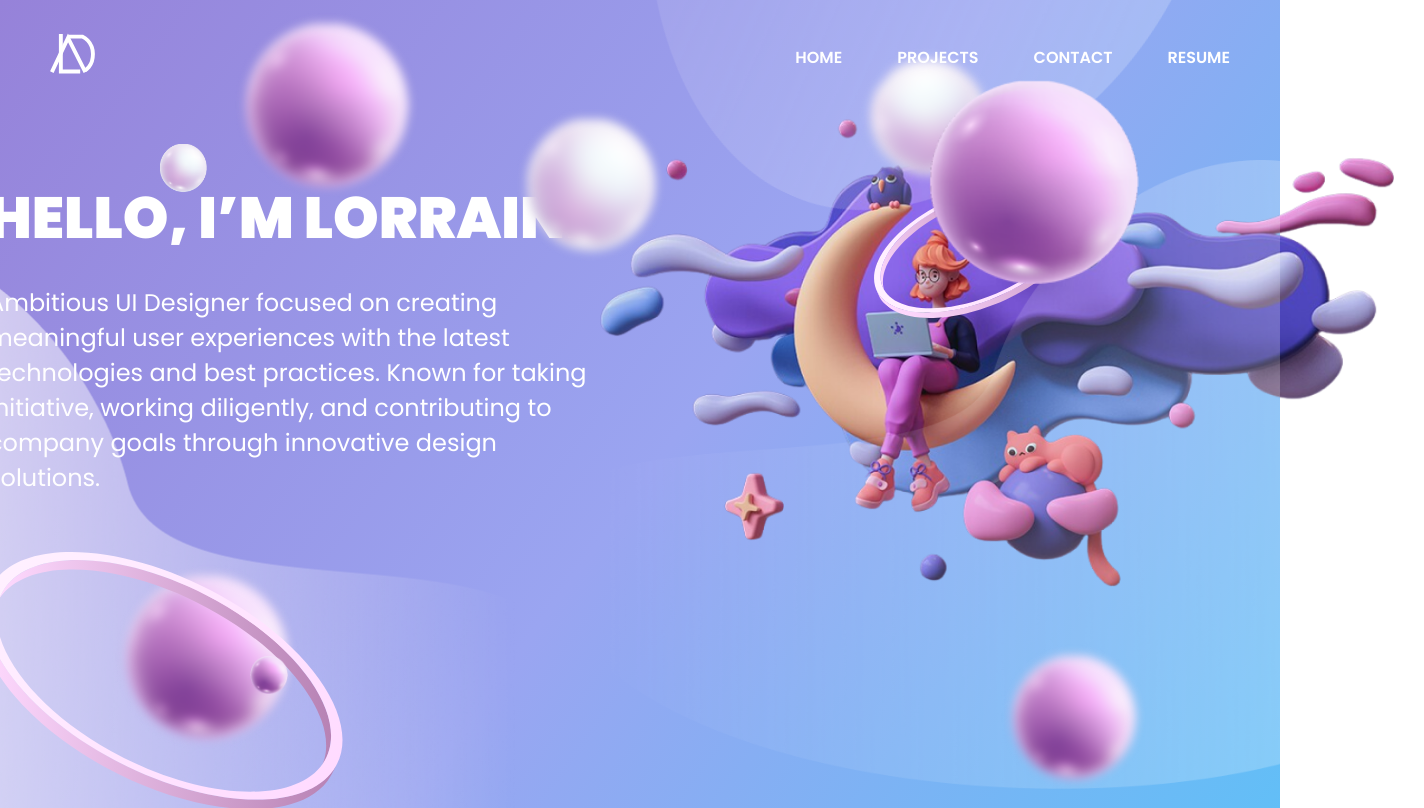
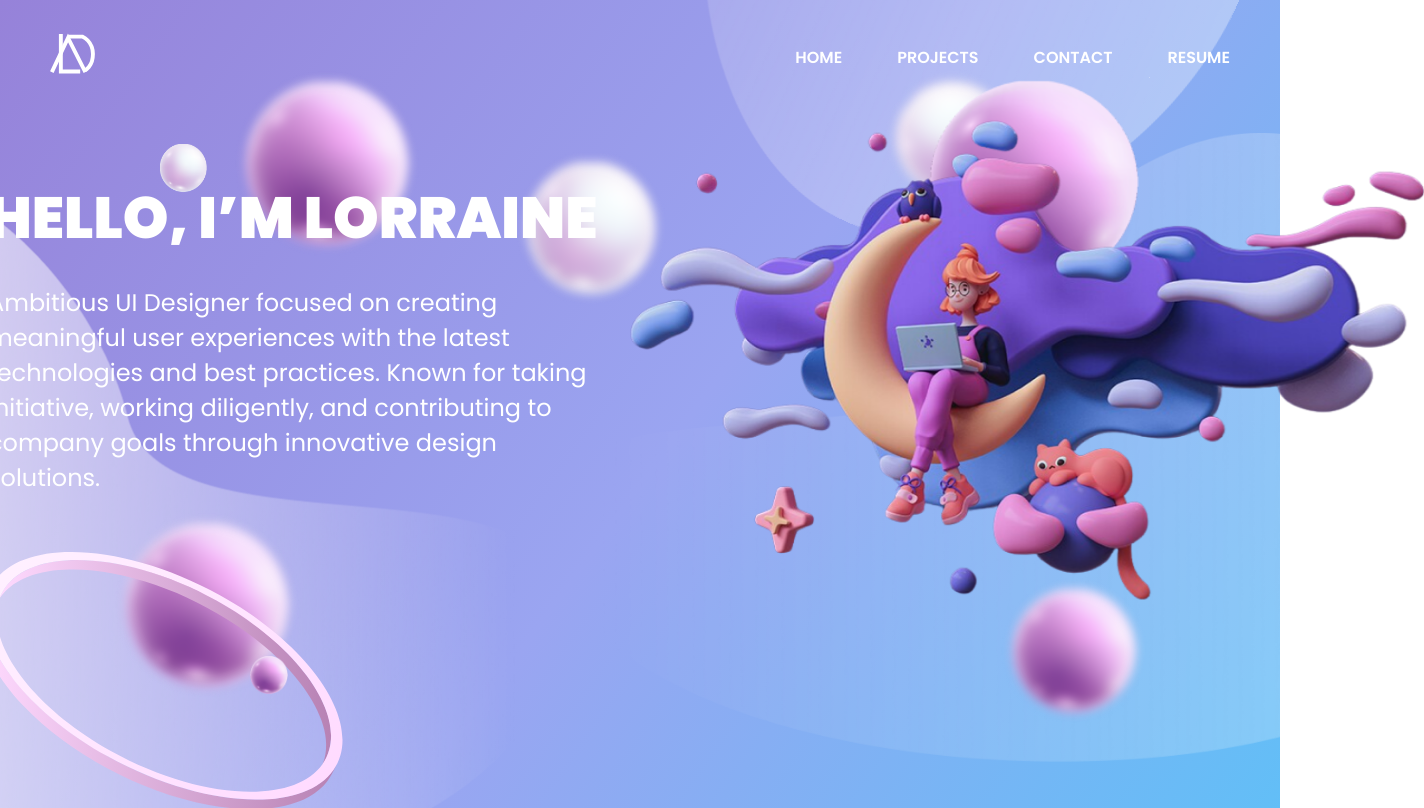
Before and after one commit to HiroAcocoro/lorraine-portfolio, a Next.js app: page / in a window 1280 px wide. Shown: the top 808 px of the page, 1424 px wide, since content can reach past the window. Built offline with nearby package versions, Linux system fonts and the light colour scheme.

Commit message:
feat: implement parallax

```diff
--- a/src/app/globals.css
+++ b/src/app/globals.css
@@ -11,14 +11,17 @@ body {
   margin-top: 5px;
 }
 
+
 @keyframes animatedComponent {
+
   0% {
-    transform: translate(0, 0px);
+    transform: translate(0, 0);
   }
 
   50% {
-    transform: translate(0, 15px);
+    transform: translate(0px, 15px);
   }
+
 
   100% {
     transform: translate(0, -0px);
--- a/src/app/page.tsx
+++ b/src/app/page.tsx
@@ -1,3 +1,6 @@
+"use client";
+
+import {ParallaxProvider} from "react-scroll-parallax";
 import styles from "./page.module.css";
 import HeroSection from "@/components/home-page/HeroSection";
 
@@ -5,8 +8,10 @@ export default function Home() {
   return (
     <main className={styles.main}>
       <div className={styles.mainContainer}>
-        <HeroSection />
-        <div style={{height: "100vh"}} />
+        <ParallaxProvider>
+          <HeroSection />
+          <div style={{height: "100vh"}} />
+        </ParallaxProvider>
       </div>
     </main>
   );
--- a/src/components/common/ImageComponent.tsx
+++ b/src/components/common/ImageComponent.tsx
@@ -1,5 +1,6 @@
 import Image from "next/image";
 import {FC} from "react";
+import {EffectNumber, Parallax} from "react-scroll-parallax";
 
 interface IImageComponent {
   src: string;
@@ -7,11 +8,12 @@ interface IImageComponent {
   left?: string;
   right?: string;
   rotate?: string;
-  opacity?: number;
+  opacity?: EffectNumber;
   width: number;
   height: number;
   flipHorz?: boolean;
   isGlass?: boolean;
+  parallaxSpeed?: number;
 }
 
 const ImageComponent: FC<IImageComponent> = ({
@@ -25,18 +27,25 @@ const ImageComponent: FC<IImageComponent> = ({
   height,
   flipHorz,
   isGlass,
+  parallaxSpeed,
 }) => {
+  const getOpacityValues = (): EffectNumber => {
+    if (!opacity) return [1, 1];
+    return opacity;
+  };
   return (
-    <div
+    <Parallax
+      speed={parallaxSpeed || 0}
+      opacity={getOpacityValues()}
       style={{
         position: "absolute",
         left: left || "",
         top: top || "",
         right: right || "",
         rotate: rotate || "0deg",
-        opacity: opacity || 1,
         transform: flipHorz ? "scaleX(-1)" : "",
         overflow: "hidden",
+        zIndex: 1,
       }}
     >
       <Image
@@ -46,12 +55,14 @@ const ImageComponent: FC<IImageComponent> = ({
         width={width}
         height={height}
         style={{
+          position: "relative",
           filter: isGlass ? "blur(5px)" : "",
           clipPath: isGlass ? "circle(50% at center)" : "",
           padding: isGlass ? "15px" : "",
+          zIndex: 1,
         }}
       />
-    </div>
+    </Parallax>
   );
 };
 
--- a/src/components/home-page/HeroSection.tsx
+++ b/src/components/home-page/HeroSection.tsx
@@ -4,6 +4,8 @@ import {landingPage} from "@/constants";
 import ImageComponent from "../common/ImageComponent";
 
 const HeroSection = () => {
+  const layer1ParallaxSpeed = -25;
+  const layer2ParallaxSpeed = -10;
   return (
     <div>
       <div className={styles.heroContainer}>
@@ -11,13 +13,16 @@ const HeroSection = () => {
           <b>{landingPage.hero.title}</b>
           <p>{landingPage.hero.content}</p>
         </div>
+        <div className="animated-component">
           <Image
             src="/hero-art-1.png"
             alt="hero-art-1"
             quality={100}
             width={797}
             height={481}
+            style={{position: "relative", zIndex: 999}}
           />
+        </div>
       </div>
       <ImageComponent
         src="/home-art-1.png"
@@ -25,15 +30,17 @@ const HeroSection = () => {
         height={722}
         top="30%"
         left="-400px"
+        parallaxSpeed={layer1ParallaxSpeed}
       />
       <ImageComponent
         src="/home-art-1.png"
         width={971}
         height={722}
         left="20%"
-        top="-590px"
+        top="-440px"
         rotate="204deg"
-        opacity={0.2}
+        opacity={[0.2, 0.4]}
+        parallaxSpeed={layer1ParallaxSpeed}
       />
       <ImageComponent
         src="/home-art-2.png"
@@ -41,7 +48,8 @@ const HeroSection = () => {
         height={629}
         top="20%"
         right="0%"
-        opacity={0.3}
+        opacity={[0.2, 0.4]}
+        parallaxSpeed={layer1ParallaxSpeed}
       />
       <div>
         <ImageComponent
@@ -51,6 +59,7 @@ const HeroSection = () => {
           top="70%"
           left="110px"
           isGlass
+          parallaxSpeed={layer2ParallaxSpeed}
         />
         <ImageComponent
           src="/home-art-4.svg"
@@ -81,6 +90,7 @@ const HeroSection = () => {
         top="1%"
         left="18%"
         isGlass
+        parallaxSpeed={layer2ParallaxSpeed}
       />
       <ImageComponent
         src="/home-art-5.png"
@@ -89,6 +99,7 @@ const HeroSection = () => {
         top="13%"
         left="40%"
         isGlass
+        parallaxSpeed={layer2ParallaxSpeed}
       />
       <div>
         <ImageComponent
@@ -96,9 +107,10 @@ const HeroSection = () => {
           width={120}
           height={120}
           rotate="310deg"
-          top="5%"
-          right="270px"
+          top="3%"
+          right="290px"
           isGlass
+          parallaxSpeed={layer2ParallaxSpeed}
         />
         <ImageComponent
           src="/home-art-4.svg"
@@ -123,6 +135,7 @@ const HeroSection = () => {
         top="80%"
         right="10%"
         isGlass
+        parallaxSpeed={layer2ParallaxSpeed}
       />
     </div>
   );
--- a/src/components/home-page/hero-section.module.css
+++ b/src/components/home-page/hero-section.module.css
@@ -3,6 +3,8 @@
     align-items: center;
     display: flex;
     justify-content: space-between;
+    position: relative;
+    z-index: 111;
 }
 
 .heroMessage {
```
Also changed, not shown: package.json (+4 -3 lines), 1 other file (tests, documents, lock files or other folders). Lines whose indentation alone changed are shown as unchanged.
